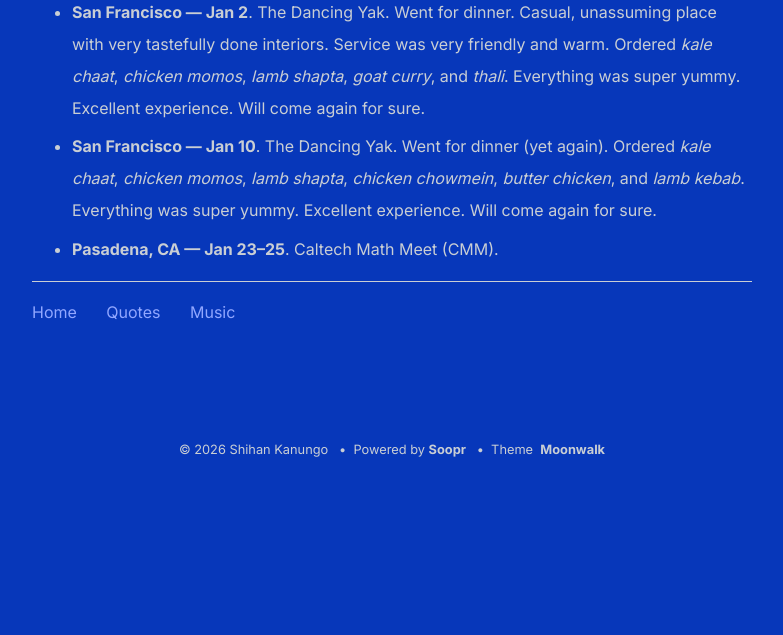
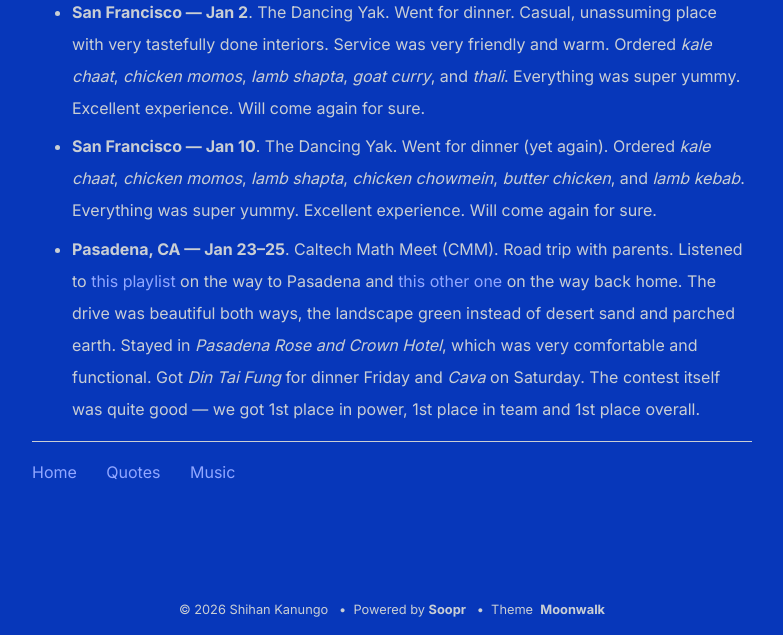
Before and after one commit to shihankanungo/shihankanungo.github.io, a Jekyll site: the page built from travel.md, in a window 1280 px wide. Shown: the part 680-1315 px from the top of the page, without its empty margins (248-1031 px from the left). Built offline with Jekyll 4.4.1, drawn with Linux system fonts in a browser that asks for light colours; before the commit the page ends 1155 px from its top, so only the background shows below that.

Commit message:
Update travel.md

```diff
--- a/travel.md
+++ b/travel.md
@@ -9,4 +9,4 @@
 
 - **San Francisco --- Jan 2**. The Dancing Yak. Went for dinner. Casual, unassuming place with very tastefully done interiors. Service was very friendly and warm. Ordered *kale chaat*, *chicken momos*, *lamb shapta*, *goat curry*, and *thali*. Everything was super yummy. Excellent experience. Will come again for sure.
 - **San Francisco --- Jan 10**. The Dancing Yak. Went for dinner (yet again). Ordered *kale chaat*, *chicken momos*, *lamb shapta*, *chicken chowmein*, *butter chicken*, and *lamb kebab*. Everything was super yummy. Excellent experience. Will come again for sure.
-- **Pasadena, CA --- Jan 23--25**. Caltech Math Meet (CMM).
+- **Pasadena, CA --- Jan 23--25**. Caltech Math Meet (CMM). Road trip with parents. Listened to [this playlist](https://open.spotify.com/playlist/3nuVXLEao4eoONInGsuDg7?si=deed7bae5f5e4c4b) on the way to Pasadena and [this other one](https://open.spotify.com/playlist/32wdIEm5MTG3QZCevX4Fcq?si=e50e484fb3164f14) on the way back home. The drive was beautiful both ways, the landscape green instead of desert sand and parched earth. Stayed in *Pasadena Rose and Crown Hotel*, which was very comfortable and functional. Got *Din Tai Fung* for dinner Friday and *Cava* on Saturday. The contest itself was quite good &mdash; we got 1st place in power, 1st place in team and 1st place overall.
```
